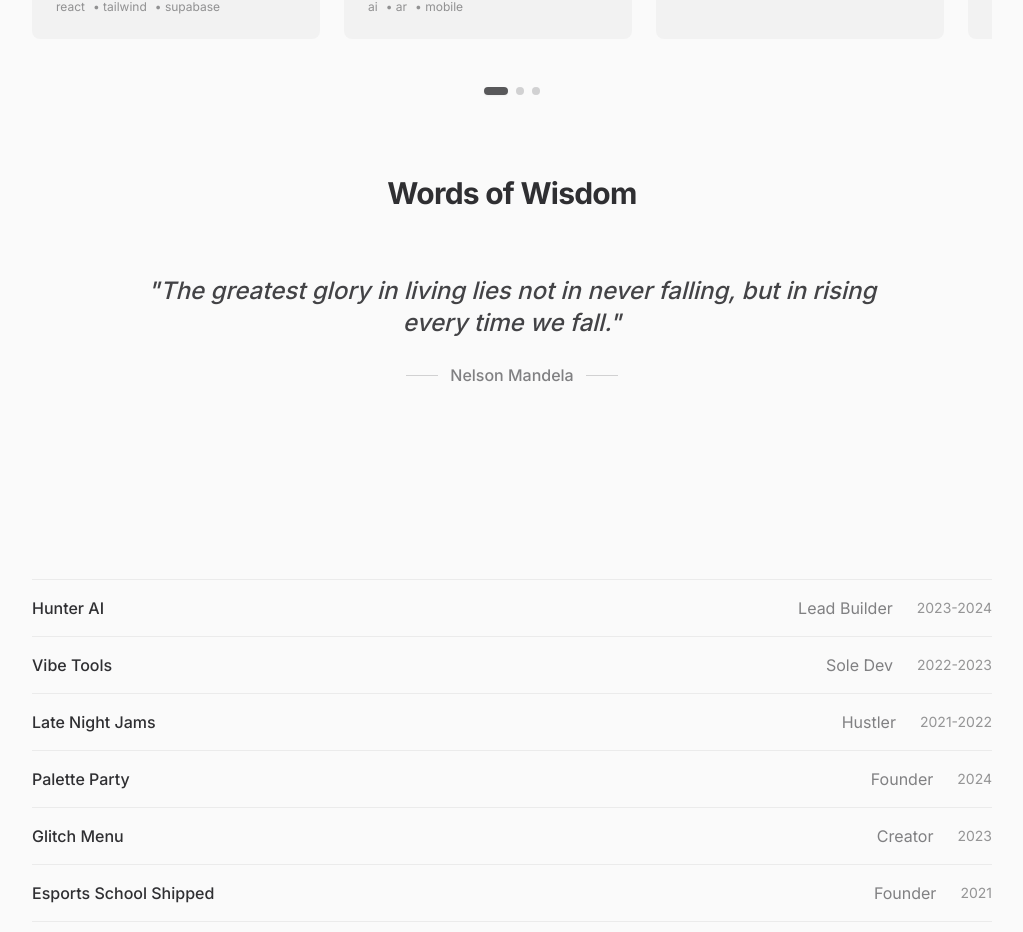
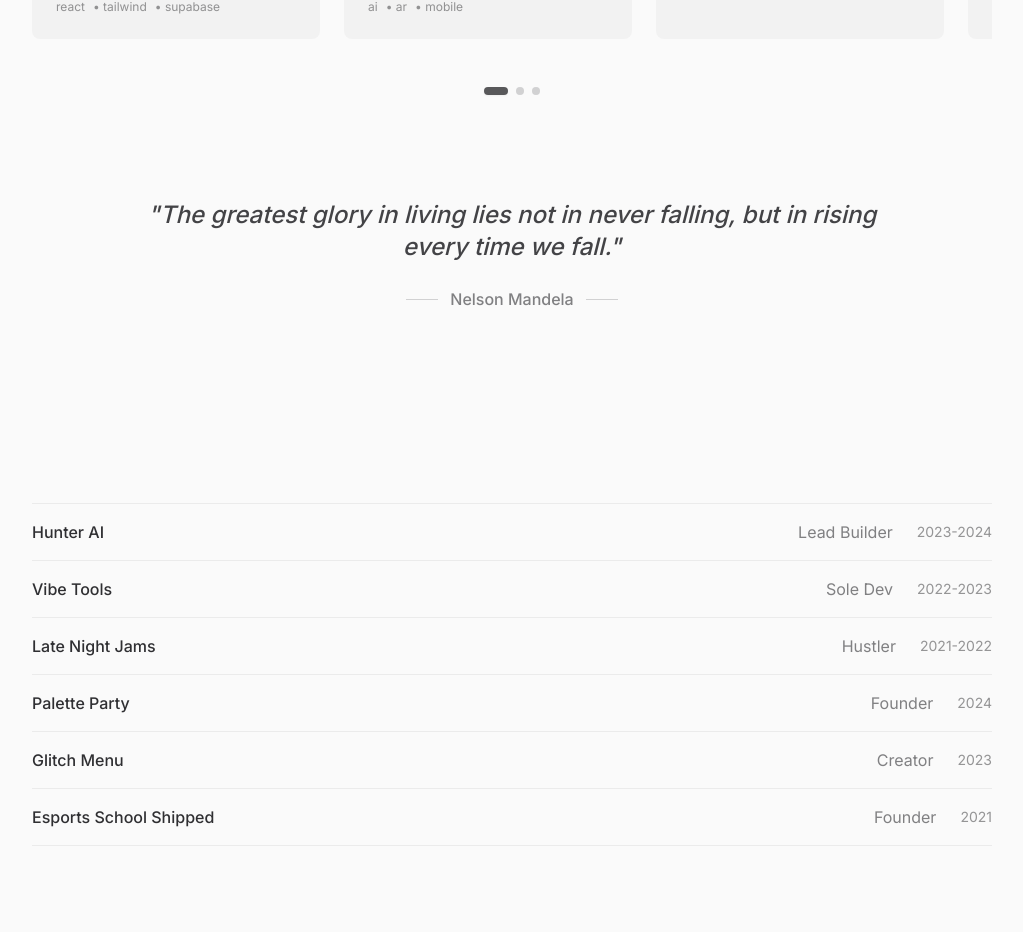
Before and after one commit to MynkSinghal/Portfolio-v2, a Next.js app: page / in a window 1280 px wide. Shown: the part 3134-4066 px from the top of the page, without its empty margins (128-1151 px from the left). Built offline with nearby package versions, Linux system fonts and the light colour scheme.

Commit message:
Update quotes-section.tsx

```diff
--- a/src/components/quotes-section.tsx
+++ b/src/components/quotes-section.tsx
@@ -23,13 +23,9 @@ export default function QuotesSection() {
   }
 
   return (
-    <section className="pt-6 md:pt-8 lg:pt-10 pb-12 md:pb-16 lg:pb-24">
+    <section className="pt-8 md:pt-12 lg:pt-16 pb-12 md:pb-16 lg:pb-24">
       <div className="container mx-auto px-4 sm:px-6 lg:px-8 max-w-4xl">
         <div className="text-center">
-          <h2 className="text-xl md:text-2xl lg:text-3xl font-bold mb-12 md:mb-16">
-            Words of Wisdom
-          </h2>
-
           <div className="max-w-3xl mx-auto">
             <blockquote className="text-lg md:text-xl lg:text-2xl font-medium text-foreground/90 leading-relaxed mb-6 italic">
               "{currentQuote.quote}"
```
